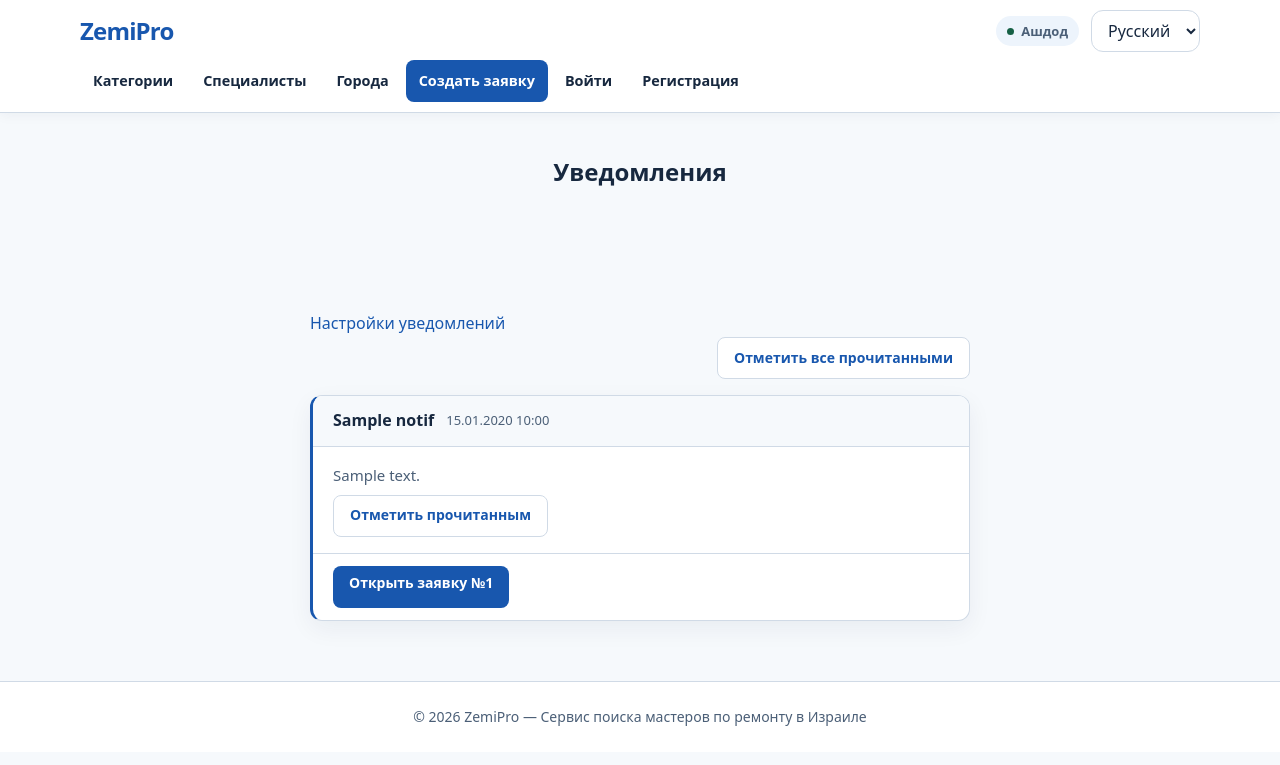
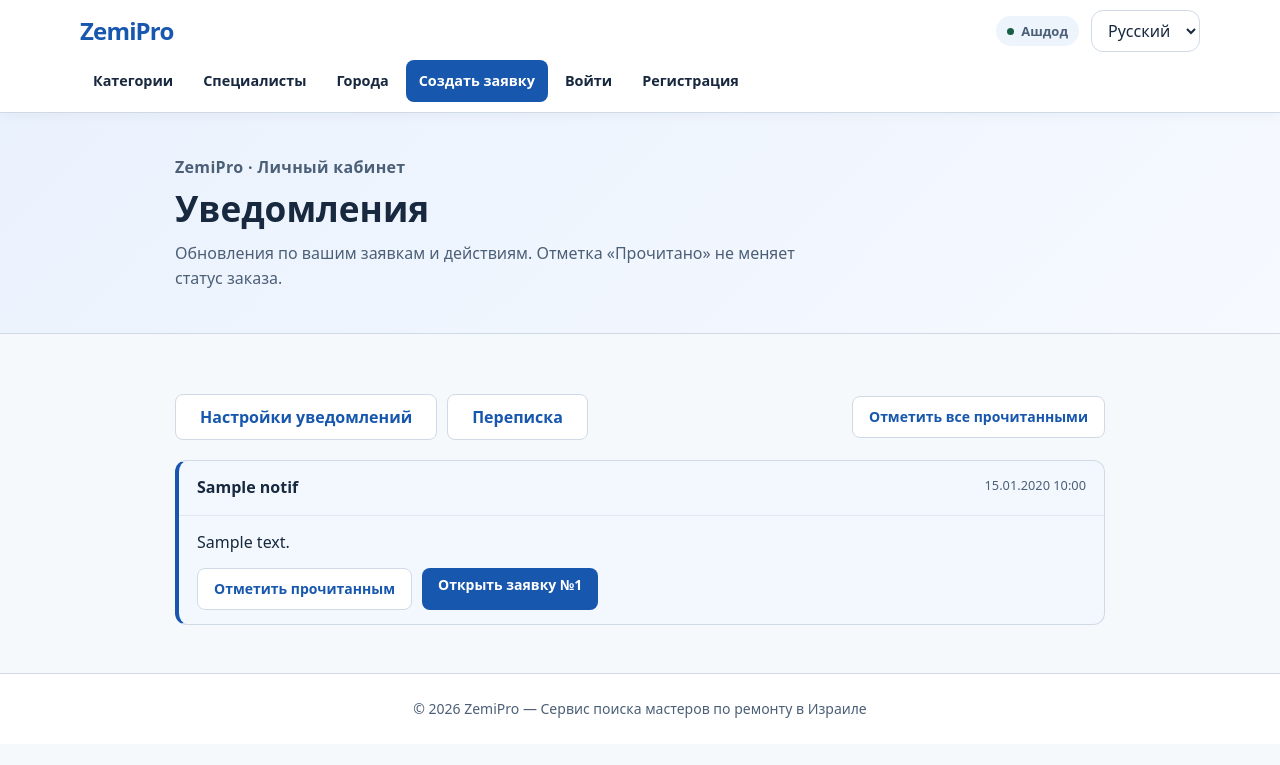
Before and after one commit to maxim9362/zemiPro_site_django, a Django app: template zemipro_web/templates/notifications/notification_list.html in a window 1280 px wide. Shown: the top 765 px of the page. Run offline with Django 5.2, Linux system fonts and the light colour scheme; the template is opened without the code that fills it: most values are stand-ins (such as "Sample title", 1, 10 or a date in 2020).

Commit message:
feat(stage08.5): private notifications, read states and preference controls

```diff
--- a/zemipro_web/templates/notifications/notification_list.html
+++ b/zemipro_web/templates/notifications/notification_list.html
@@ -1,76 +1,81 @@
-{% extends 'base.html' %}
+{% extends 'pages/communication_base.html' %}
 {% load i18n %}
-
+{% get_current_language as current_language %}
 {% block title %}{% trans 'Уведомления — ZemiPro' %}{% endblock %}
-
 {% block content %}
-<section class="page-header">
-    <div class="container">
+<header class="page-header app-page-header comm-page-header">
+    <div class="container comm-container">
+        <p class="comm-eyebrow">ZemiPro · {% if current_language == 'he' %}החשבון שלי{% elif current_language == 'en' %}My account{% else %}Личный кабинет{% endif %}</p>
         <h1>{% trans 'Уведомления' %}</h1>
+        <p>{% if current_language == 'he' %}עדכונים לגבי הבקשות והפעולות שלכם. סימון כהודעה שנקראה אינו משנה את מצב הבקשה.{% elif current_language == 'en' %}Updates about your requests and account actions. Marking a notice as read does not change a request's status.{% else %}Обновления по вашим заявкам и действиям. Отметка «Прочитано» не меняет статус заказа.{% endif %}</p>
     </div>
-</section>
-
-<section class="dashboard">
-    <div class="container" style="max-width: 700px;">
-
-        <p><a href="{% url 'notifications:notification_preferences' %}">{% trans 'Настройки уведомлений' %}</a></p>
-        {% if page_obj.object_list %}
-        <div style="display: flex; justify-content: flex-end; margin-bottom: 16px;">
+</header>
+<section class="comm-page">
+    <div class="container comm-container">
+        {% include 'components/flash_messages.html' %}
+        <div class="comm-toolbar">
+            <nav class="app-actions" aria-label="{% trans 'Уведомления' %}">
+                <a class="btn btn--secondary" href="{% url 'notifications:notification_preferences' %}">{% trans 'Настройки уведомлений' %}</a>
+                <a class="btn btn--secondary" href="{% url 'marketplace:chat_index' %}">{% trans 'Переписка' %}</a>
+            </nav>
+            {% if page_obj.object_list %}
             <form method="post" action="{% url 'notifications:notification_mark_all_read' %}">
                 {% csrf_token %}
-                <button type="submit" class="btn btn--secondary btn--sm">
-                    {% trans 'Отметить все прочитанными' %}
-                </button>
+                <button type="submit" class="btn btn--secondary btn--sm">{% trans 'Отметить все прочитанными' %}</button>
             </form>
+            {% endif %}
         </div>
-
-        <div class="orders-list">
+        {% if page_obj.object_list %}
+        <div class="comm-stack" aria-label="{% trans 'Уведомления' %}">
             {% for notif in page_obj %}
-            <div class="order-card-sm" style="{% if not notif.is_read %}border-inline-start: 3px solid var(--color-primary);{% endif %}">
-                <div class="order-card-sm__header">
-                    <span class="order-card__category">{{ notif.localized_title }}</span>
-                    <span style="font-size: 0.8125rem; color: var(--color-text-light);">
-                        {{ notif.created_at|date:"d.m.Y H:i" }}
-                    </span>
+            <article class="comm-notification{% if not notif.is_read %} comm-notification--unread{% endif %}">
+                <div class="comm-notification__head">
+                    <strong>{{ notif.localized_title }}</strong>
+                    <time class="comm-notification__time" datetime="{{ notif.created_at|date:'c' }}">
+                        <bdi dir="ltr">{{ notif.created_at|date:"d.m.Y H:i" }}</bdi>
+                    </time>
                 </div>
-                <div class="order-card-sm__body">
-                    <p class="order-card-sm__desc">{{ notif.localized_message }}</p>
-                    {% if not notif.is_read %}
-                    <form method="post" action="{% url 'notifications:notification_mark_read' pk=notif.pk %}" style="margin-top: 8px;">
-                        {% csrf_token %}
-                        <button type="submit" class="btn btn--secondary btn--sm">
-                            {% trans 'Отметить прочитанным' %}
-                        </button>
-                    </form>
-                    {% endif %}
+                <div class="comm-notification__body">
+                    <p dir="auto">{{ notif.localized_message }}</p>
+                    <div class="comm-notification__actions">
+                        {% if not notif.is_read %}
+                        <form method="post" action="{% url 'notifications:notification_mark_read' pk=notif.pk %}">
+                            {% csrf_token %}
+                            <button type="submit" class="btn btn--secondary btn--sm">{% trans 'Отметить прочитанным' %}</button>
+                        </form>
+                        {% else %}
+                        <span class="ui-status ui-status--completed">{% if current_language == 'he' %}נקרא{% elif current_language == 'en' %}Read{% else %}Прочитано{% endif %}</span>
+                        {% endif %}
+                        {% if notif.related_order %}
+                        <a class="btn btn--primary btn--sm"
+                           href="{% url 'marketplace:order_detail' pk=notif.related_order.pk %}">
+                            {% trans 'Открыть заявку №' %}<bdi dir="ltr">{{ notif.related_order.pk }}</bdi>
+                        </a>
+                        {% endif %}
+                    </div>
                 </div>
-                {% if notif.related_order %}
-                <div class="order-card-sm__actions">
-                    <a href="{% url 'marketplace:order_detail' pk=notif.related_order.pk %}" class="btn btn--primary btn--sm">
-                        {% trans 'Открыть заявку №' %}{{ notif.related_order.pk }}
-                    </a>
-                </div>
-                {% endif %}
-            </div>
+            </article>
             {% endfor %}
         </div>
-
         {% if page_obj.has_other_pages %}
-        <div class="pagination">
+        <nav class="pagination comm-pagination" aria-label="{% if current_language == 'he' %}עמודי הודעות{% elif current_language == 'en' %}Notification pages{% else %}Страницы уведомлений{% endif %}">
             {% if page_obj.has_previous %}
-            <a href="?page={{ page_obj.previous_page_number }}" class="btn btn--secondary btn--sm">← {% trans 'Назад' %}</a>
+            <a href="?page={{ page_obj.previous_page_number }}" class="btn btn--secondary btn--sm">{% trans 'Назад' %}</a>
             {% endif %}
             <span class="pagination__current">{% trans 'Страница' %} {{ page_obj.number }} {% trans 'из' %} {{ page_obj.paginator.num_pages }}</span>
             {% if page_obj.has_next %}
-            <a href="?page={{ page_obj.next_page_number }}" class="btn btn--secondary btn--sm">{% trans 'Далее' %} →</a>
+            <a href="?page={{ page_obj.next_page_number }}" class="btn btn--secondary btn--sm">{% trans 'Далее' %}</a>
             {% endif %}
+        </nav>
+        {% endif %}
+        {% else %}
+        <div class="comm-empty" role="status">
+            <p>{% trans 'У вас пока нет уведомлений.' %}</p>
+            <a class="btn btn--secondary" href="{% url 'marketplace:client_dashboard' %}">
+                {% if current_language == 'he' %}חזרה לחשבון{% elif current_language == 'en' %}Back to account{% else %}Вернуться в кабинет{% endif %}
+            </a>
         </div>
         {% endif %}
-
-        {% else %}
-        <p class="empty-state">{% trans 'У вас пока нет уведомлений.' %}</p>
-        {% endif %}
-
     </div>
 </section>
 {% endblock %}
```
Also changed, not shown: zemipro_web/templates/notifications/preferences.html (+31 -8 lines).
